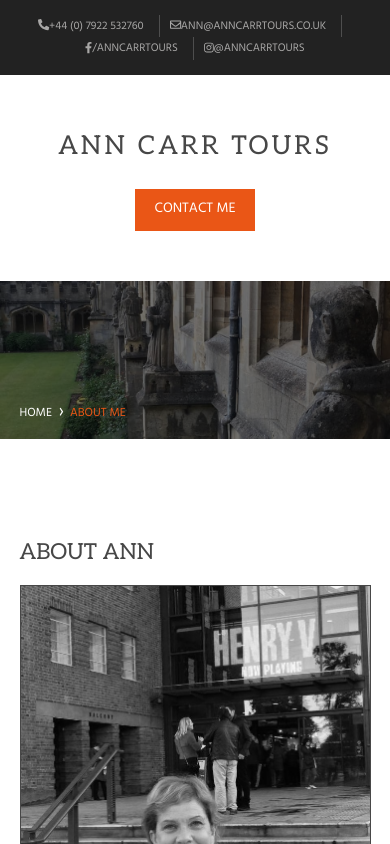
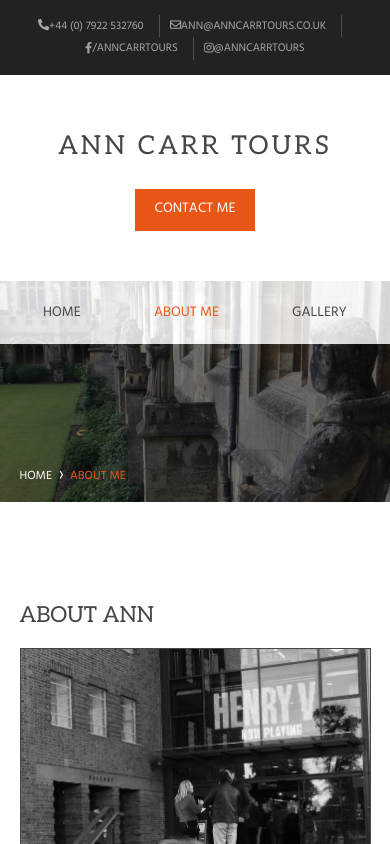
Before and after one commit to cami-espinozaq/ann-v2, a React (Create React App) app: page /about in a window 390 px wide. Shown: the top 844 px of the page. Built offline with nearby package versions, Linux system fonts and the light colour scheme.

Commit message:
added lightbox

```diff
--- a/package.json
+++ b/package.json
@@ -15,7 +15,8 @@
     "react-dom": "^16.13.1",
     "react-router-dom": "^5.2.0",
     "react-router-hash-link": "^1.2.2",
-    "react-scripts": "3.4.1"
+    "react-scripts": "3.4.1",
+    "simple-react-lightbox": "^3.0.3"
   },
   "scripts": {
     "start": "react-scripts start",
--- a/src/App.js
+++ b/src/App.js
@@ -5,13 +5,20 @@ import { Switch, Route, Redirect } from 'react-router-dom';
 import AboutMe from './containers/AboutMe/AboutMe';
 import Gallery from './containers/Gallery/Gallery';
 import Home from './containers/Home/Home';
+import SimpleReactLightbox from "simple-react-lightbox";
 
 function App() {
+
+  const galleryLightBox = (
+    <SimpleReactLightbox>
+      <Gallery />
+    </SimpleReactLightbox>
+  );
 
   const routes = (
     <Switch>
       <Route path="/about" component={AboutMe} />
-      <Route path="/gallery" component={Gallery} />
+      <Route path="/gallery" render={() => galleryLightBox} />
       <Route path="/" exact component={Home} />
       <Redirect to="/" />
     </Switch>
--- a/src/assets/css/main.css
+++ b/src/assets/css/main.css
@@ -120,7 +120,7 @@ img {
 
 .overlay {
     position: relative;
-    z-index: 1;
+    z-index: 0;
     color:#FFFFFF;
     background-color:inherit;
 }
@@ -133,7 +133,7 @@ img {
     width:100%;
     height:100%;
     content:"";
-    z-index:-1;
+    z-index:-2;
     color:inherit;
     background-color:rgba(0,0,0,.55);
 }
--- a/src/components/Navigation/navigation.css
+++ b/src/components/Navigation/navigation.css
@@ -2,36 +2,30 @@
     background-attachment: fixed;
 }
 
-#mainav form *{transition:none !important;}
-
-#mainav {line-height:normal;}
 #mainav .drop::after, #mainav li li .drop::after, #breadcrumb li a::after {position:absolute; font-family:'Aleo', serif; font-size:10px; line-height:10px;}
 
-/* Top Navigation */
-#mainav{text-align:center;}
-#mainav ul{text-transform:uppercase;}
-#mainav ul ul{z-index:9999; position:absolute; width:160px; text-transform:none; text-align:left;}
-#mainav ul ul ul{left:160px; top:0;}
+#mainav {
+    text-align:center;
+    line-height:normal;
+}
+#mainav ul {
+    text-transform:uppercase;
+}
+
 #mainav li{display:inline-block; position:relative; margin:0 30px 0 0; padding:0;}
 #mainav li:last-child{margin-right:0;}
-#mainav li li{width:100%; margin:0;}
 #mainav li a{display:block; padding:20px 0;}
-#mainav li li a{border:solid; border-width:0 0 1px 0;}
 #mainav .drop{padding-left:15px;}
-#mainav li li a, #mainav li li .drop{display:block; margin:0; padding:10px 15px;}
 #mainav .drop::after, #mainav li li .drop::after{content:"\f0d7";}
 #mainav .drop::after{top:25px; left:5px;}
-#mainav li li .drop::after{top:15px; left:5px;}
 #mainav ul ul{visibility:hidden; opacity:0;}
 #mainav ul li:hover > ul{visibility:visible; opacity:1;}
 
 
-/* Navigation */
+
 #mainav li a{color:inherit;}
 #mainav a.active, #mainav a:hover, #mainav li:hover > a{color:#EA5616; background-color:inherit;}
-#mainav li li a, #mainav .active li a{color:#FFFFFF; background-color:rgba(0,0,0,.6); border-color:rgba(0,0,0,.6);}
 #mainav li li:hover > a, #mainav .active > a.active{color:#FFFFFF; background-color:#EA5616;}
-#mainav form select{color:#FFFFFF; background-color:#000000; border-color:rgba(255,255,255,.2);}
 
 /* Breadcrumb */
 #breadcrumb{padding:120px 0 15px;line-height:normal;}
@@ -45,6 +39,11 @@
 
 
 @media screen and (max-width:900px){
-    #mainav ul{display:none;}
-	#mainav form{display:block;}
+    #mainav ul {
+        display: flex;
+        justify-content: space-between;
+    }
+    #mainav {
+        max-width: 100%;
+    }
 }
--- a/src/containers/Gallery/Gallery.js
+++ b/src/containers/Gallery/Gallery.js
@@ -1,5 +1,6 @@
 import React from 'react';
 import { Navigation, Breadcrumb } from '../../components/Navigation/Navigation';
+import { SRLWrapper } from "simple-react-lightbox";
 import Background from '../../assets/images/about/oxford2.jpeg';
 import "./gallery.css";
 
@@ -17,6 +18,18 @@ const Gallery = () => {
         );
     });
 
+    const options = {
+        settings: {
+            disablePanzoom: true
+        },
+        buttons: {
+            showDownloadButton: false
+        },
+        caption: {
+            showCaption: false
+        }
+    }
+
     return (
         <React.Fragment>
             <Navigation backgroundUrl={Background}>
@@ -29,7 +42,9 @@ const Gallery = () => {
                             <figure>
                                 <header className="heading">Gallery</header>
                                 <ul className="nospace clear gallery">
-                                    {imagesWrapper}
+                                    <SRLWrapper options={options}>
+                                        {imagesWrapper}
+                                    </SRLWrapper>
                                 </ul>
                             </figure>
                         </div>
```
Also changed, not shown: 1 other file (tests, documents, lock files or other folders).
